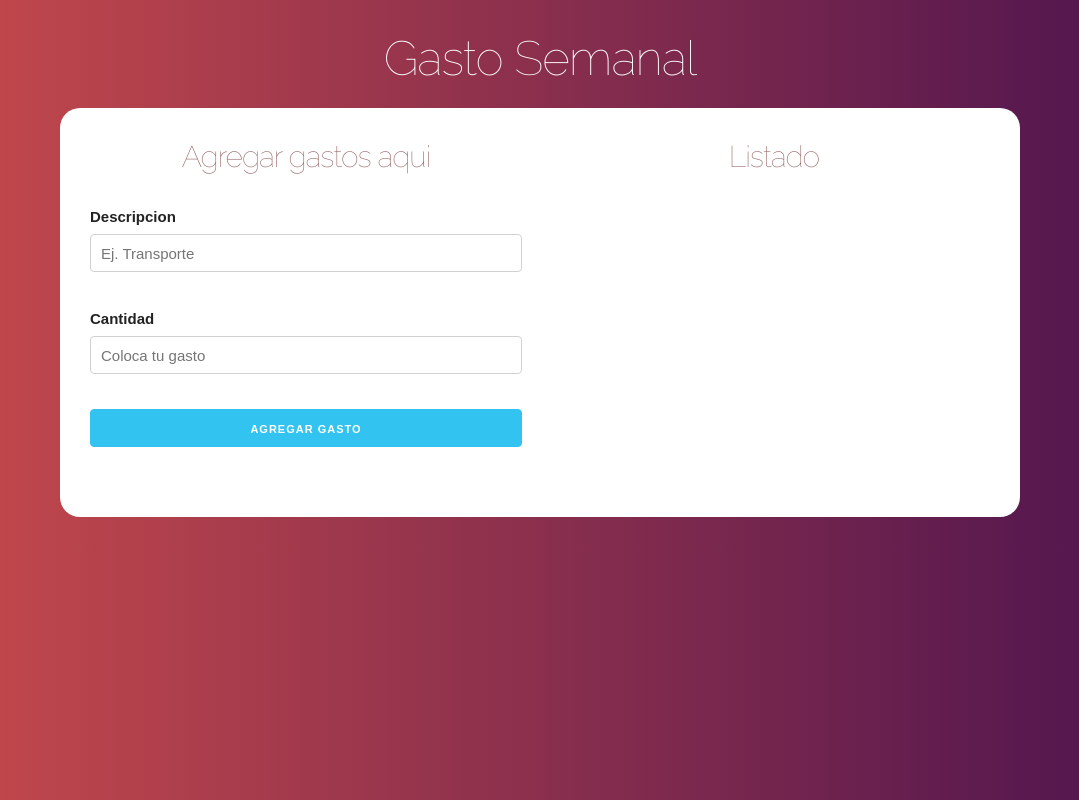
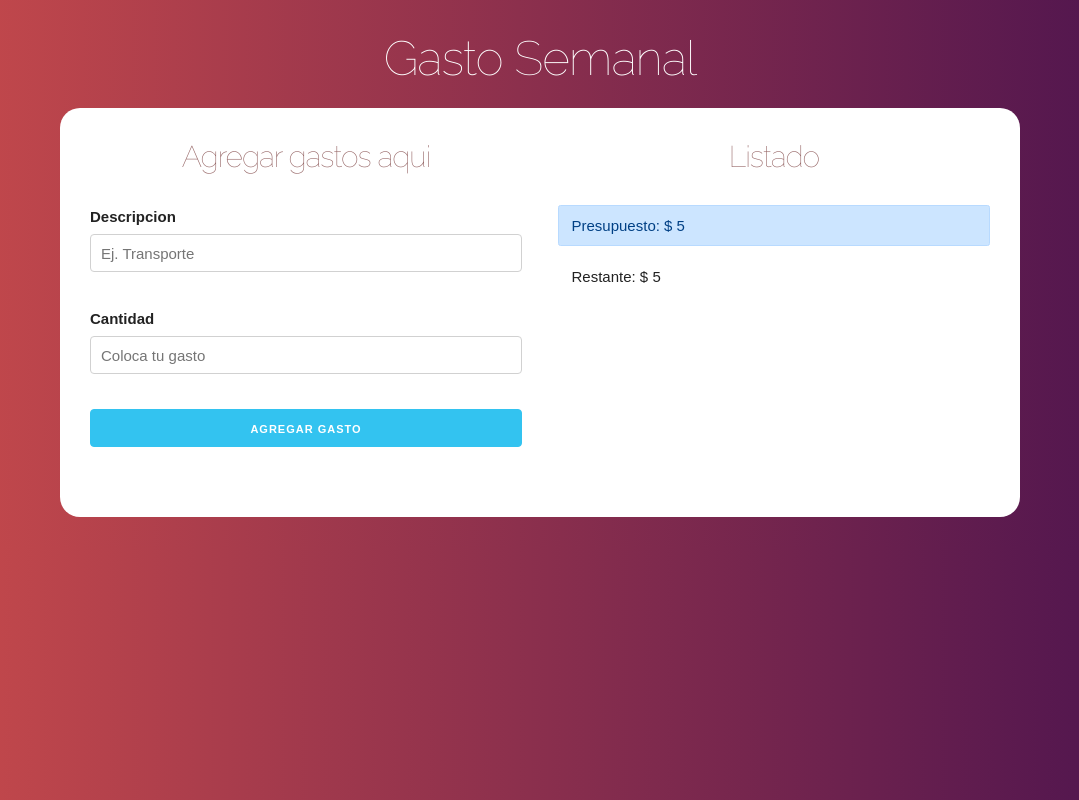
Before and after one commit to 5amuel/presupuesto, a React (Create React App) app: page / in a window 1280 px wide. Both pictures are taken after typing "5" into the empty fields and a click on the input "Definir presupuesto". Shown: the whole page, without its empty margins (100-1179 px from the left). Built offline with nearby package versions, Linux system fonts and the light colour scheme.

Commit message:
Creando el componente que mostrara el presupuesto y restante

```diff
--- a/src/App.js
+++ b/src/App.js
@@ -2,6 +2,7 @@
 import Pregunta from './components/Pregunta';
 import Formulario from './components/Formulario';
 import Listado from "./components/Listado";
+import ControlPresupuesto from "./components/ControlPresupuesto";
 
 function App() {
   //definir state
@@ -44,6 +45,10 @@
                   <Listado
                     gastos={gastos}
                   />
+                  <ControlPresupuesto
+                    presupuesto={presupuesto}
+                    restante={restante}
+                  />
                 </div>
               </div>
             )
--- /dev/null
+++ b/src/components/ControlPresupuesto.js
@@ -0,0 +1,15 @@
+import React, {Fragment} from 'react';
+const ControlPresupuesto = ({presupuesto, restante}) => {
+    return (
+        <Fragment>
+            <div className="alert alert-primary">
+                Presupuesto: $ {presupuesto}
+            </div>
+            <div className="alert">
+                Restante: $ {restante}
+            </div>
+        </Fragment>
+      );
+}
+
+export default ControlPresupuesto;
--- a/src/components/Formulario.js
+++ b/src/components/Formulario.js
@@ -34,14 +34,12 @@
         //Resetear el formulario
         guardarNombre('');
         guardarCantidad(0);
-
     }
 
     return (
         <form
             onSubmit={agregarGasto}
         >
-
             <h2>Agregar gastos aqui</h2>
             {error ? <Error mensaje="Ambos campos son obligatorios o Presupuesto incorrecto" /> : null}
 
@@ -75,5 +73,4 @@
 
      );
 }
-
 export default Formulario;
--- a/src/components/Gasto.js
+++ b/src/components/Gasto.js
@@ -8,5 +8,4 @@
         </p>
     </li>
 )
-
 export default Gasto;
--- a/src/components/Listado.js
+++ b/src/components/Listado.js
@@ -12,6 +12,4 @@
         ))}
     </div>
 );
-
-
 export default Listado;
```
